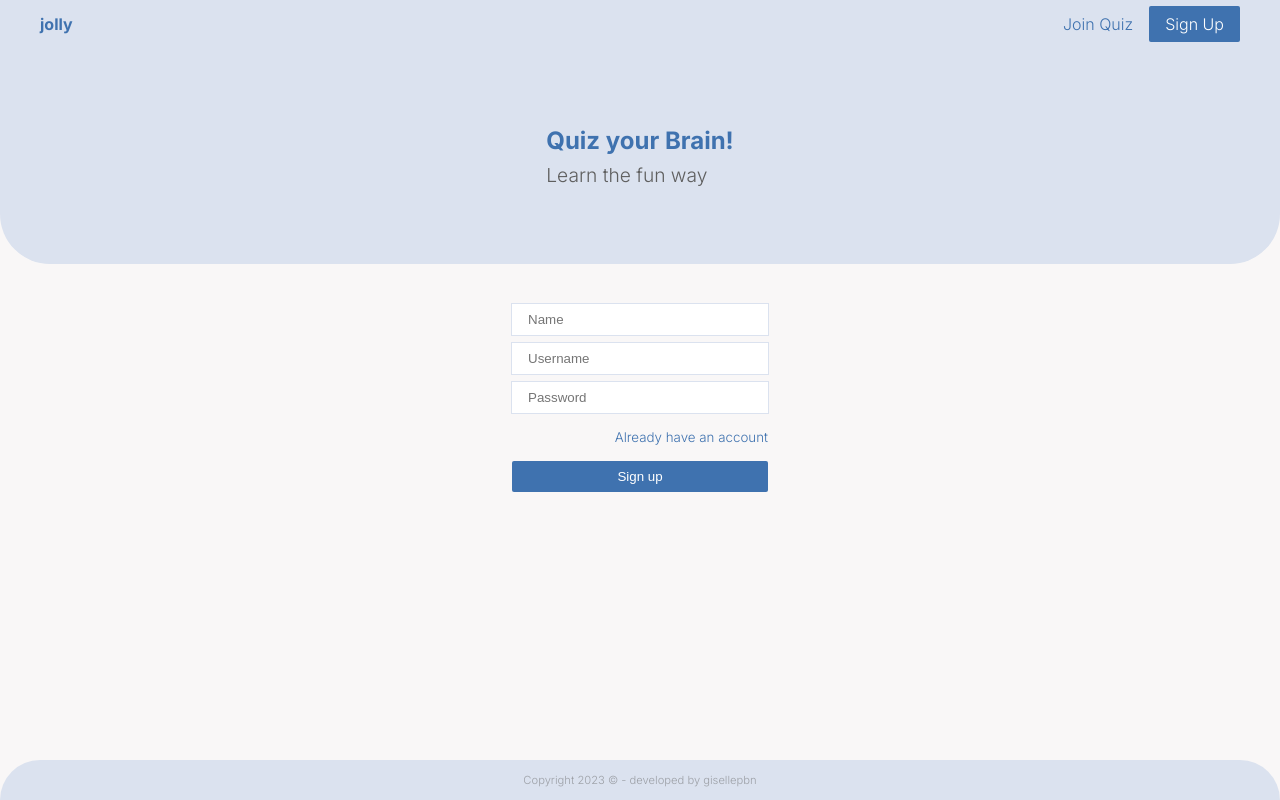
After one commit to gisellepbn/jolly-es, a Django app: page /register in a window 1280 px wide. The commit adds this page. Run offline with Django 4.2, Linux system fonts and the light colour scheme.

Commit message:
Register user

```diff
--- a/quizzes/forms.py
+++ b/quizzes/forms.py
@@ -10,7 +10,10 @@
 
     class Meta:
         model = User
-        fields = ['name', 'username', 'password', 'account_color']
+        fields = ['name', 'username', 'password']
+        labels = {
+            'name': '', 'username':'', 'password':'',
+        }
 
         help_texts = {
             "username": None,
--- /dev/null
+++ b/quizzes/templates/quizzes/register.html
@@ -0,0 +1,35 @@
+{% extends 'base.html' %}
+
+{% block title %}
+<title>Sign Up</title>
+{% endblock %}
+
+{% block content %}
+
+<div class="grid">
+    {% include 'navbar.html' %}
+
+    <div class="wrapper">
+        <section class="header-section">
+
+            <div class="header">
+                <h3 class="title">Quiz your Brain!</h3>
+                <p class="subtitle">Learn the fun way</p>
+            </div>
+
+        </section>
+
+        <form class="form" action="" method='post'>
+            {% include 'alerts.html' %}
+            {% csrf_token %}
+            {{form}}
+            <a class="redirect-link link" href="{% url 'index' %}">Already have an account</a>
+            <input class="btn submit-btn" type="submit" name="register" value="Sign up">
+        </form>
+
+    </div>
+
+    {% include 'footer.html' %}
+</div>
+
+{% endblock %}
--- a/quizzes/urls.py
+++ b/quizzes/urls.py
@@ -4,5 +4,6 @@
 
 urlpatterns = [
     path('', views.index, name='index'),
+    path('register', views.register, name='register'),
     path('account', views.account, name='account'),
 ]
--- a/quizzes/views.py
+++ b/quizzes/views.py
@@ -4,14 +4,14 @@
 from django.contrib.auth.hashers import make_password
 from .forms import UserForm
 from django.contrib.auth.decorators import login_required
+from django.db import IntegrityError
+import random
 
 
 def index(request):
 
     if request.user.is_authenticated:
         return redirect('account')
-
-    form = UserForm()
 
     if request.method == 'POST':
 
@@ -29,7 +29,51 @@
             messages.error(request, 'Invalid credentials')
             return redirect('index')
 
+    else:
+        form = UserForm()
+
     return render(request, 'quizzes/index.html', {
+        'form': form
+    })
+
+
+def register(request):
+
+
+    if request.method == 'POST':
+
+        form = UserForm(request.POST)
+
+        if form.is_valid():
+
+
+            user = form.save(commit=False)
+            user.username = request.POST['username'].lower()
+            user.password = make_password(user.password)
+
+            # Generate a random number in between 0 and 2^24
+            account_color = random.randrange(0, 2**24)
+
+            # Convert that number from base-10 (decimal) to base-16 (hexadecimal)
+            hex_color = hex(account_color)
+
+            account_color = "#" + hex_color[2:]
+            user.account_color = account_color
+
+            user.save()
+
+            login(request, user)
+            return redirect('account')
+
+        else:
+            messages.error(request, 'Try a different username')
+            return redirect('register')
+
+
+    else:
+        form = UserForm()
+
+    return render(request, 'quizzes/register.html', {
         'form': form
     })
 
--- a/static/css/styles.css
+++ b/static/css/styles.css
@@ -34,7 +34,7 @@
 h2,
 h3 {
   font-weight: 700;
-  color: #5f5f5f;
+  color: #3f72af;
 }
 
 h1 {
@@ -269,6 +269,20 @@
   color: #fff;
 }
 
+.header {
+  display: flex;
+  flex-direction: column;
+}
+.header .title {
+  color: #3f72af;
+  font-weight: 700;
+  font-size: 1.5rem;
+}
+.header .subtitle {
+  margin-top: 0.5rem;
+  font-size: 1.2rem;
+}
+
 .hero-section {
   display: flex;
   justify-content: center;
@@ -293,19 +307,6 @@
   align-items: center;
   padding: 2.5rem;
 }
-.container .header {
-  display: flex;
-  flex-direction: column;
-}
-.container .header .title {
-  color: #3f72af;
-  font-weight: 700;
-  font-size: 1.5rem;
-}
-.container .header .subtitle {
-  margin-top: 0.5rem;
-  font-size: 1.2rem;
-}
 
 .grid {
   display: flex;
@@ -314,4 +315,29 @@
   height: 100vh;
 }
 
+.wrapper {
+  display: flex;
+  flex-direction: column;
+  align-items: center;
+  width: 100vw;
+  height: 90vh;
+}
+
+.header-section {
+  display: flex;
+  justify-content: center;
+  align-items: center;
+  width: 100%;
+  height: 30%;
+  background-color: #dbe2ef;
+  border-radius: 0 0 50px 50px;
+}
+
+.redirect-link {
+  align-self: end;
+  width: fit-content;
+  margin-top: 0.5rem;
+  font-size: smaller;
+}
+
 /*# sourceMappingURL=styles.css.map */
--- a/static/sass/abstracts/_typography.scss
+++ b/static/sass/abstracts/_typography.scss
@@ -4,7 +4,7 @@
 h2,
 h3 {
 	font-weight: $font-bold;
-	color: $text-color;
+	color: $secondary-color;
 }
 
 h1 {
--- a/static/sass/components/_components.scss
+++ b/static/sass/components/_components.scss
@@ -4,3 +4,4 @@
 @forward 'form';
 @forward 'footer';
 @forward 'alerts';
+@forward 'header';
--- /dev/null
+++ b/static/sass/components/_header.scss
@@ -0,0 +1,17 @@
+@use '../abstracts/abstracts' as *;
+
+.header {
+	display: flex;
+	flex-direction: column;
+
+	.title {
+		color: $secondary-color;
+		font-weight: $font-bold;
+		font-size: $medium;
+	}
+
+	.subtitle {
+		margin-top: 0.5rem;
+		font-size: 1.2rem;
+	}
+}
--- a/static/sass/layouts/_index.scss
+++ b/static/sass/layouts/_index.scss
@@ -25,20 +25,4 @@
 	justify-content: center;
 	align-items: center;
 	padding: $big;
-
-	.header {
-		display: flex;
-		flex-direction: column;
-
-		.title {
-			color: $secondary-color;
-			font-weight: $font-bold;
-			font-size: $medium;
-		}
-
-		.subtitle {
-			margin-top: 0.5rem;
-			font-size: 1.2rem;
-		}
-	}
 }
--- a/static/sass/layouts/_layouts.scss
+++ b/static/sass/layouts/_layouts.scss
@@ -1,2 +1,4 @@
 @forward 'index';
 @forward 'grid';
+@forward 'wrapper';
+@forward 'register';
--- /dev/null
+++ b/static/sass/layouts/_register.scss
@@ -0,0 +1,18 @@
+@use '../abstracts/abstracts' as *;
+
+.header-section {
+	display: flex;
+	justify-content: center;
+	align-items: center;
+	width: 100%;
+	height: 30%;
+	background-color: $primary-color;
+	border-radius: 0 0 50px 50px;
+}
+
+.redirect-link {
+	align-self: end;
+	width: fit-content;
+	margin-top: 0.5rem;
+	font-size: smaller;
+}
--- /dev/null
+++ b/static/sass/layouts/_wrapper.scss
@@ -0,0 +1,9 @@
+@use '../abstracts/abstracts' as *;
+
+.wrapper {
+	display: flex;
+	flex-direction: column;
+	align-items: center;
+	width: 100vw;
+	height: 90vh;
+}
--- a/templates/navbar.html
+++ b/templates/navbar.html
@@ -18,7 +18,7 @@
             {% if request.user.is_authenticated %}
             <li class="menu-item"><a class="menu-link link" href="">Log Out</a></li>
             {% else %}
-            <li class="menu-item"><a class="menu-link link" href="">Sign Up</a></li>
+            <li class="menu-item"><a class="menu-link link" href="{% url 'register' %}">Sign Up</a></li>
             {% endif %}
 
         </ul>
@@ -31,7 +31,7 @@
             {% if request.user.is_authenticated %}
             <li class="navbar-item"><a class="link" href="">Log Out</a></li>
             {% else %}
-            <li class="navbar-item"><a class="btn" href="">Sign Up</a></li>
+            <li class="navbar-item"><a class="btn" href="{% url 'register' %}">Sign Up</a></li>
             {% endif %}
 
         </ul>
```
Also changed, not shown: 1 other file.
